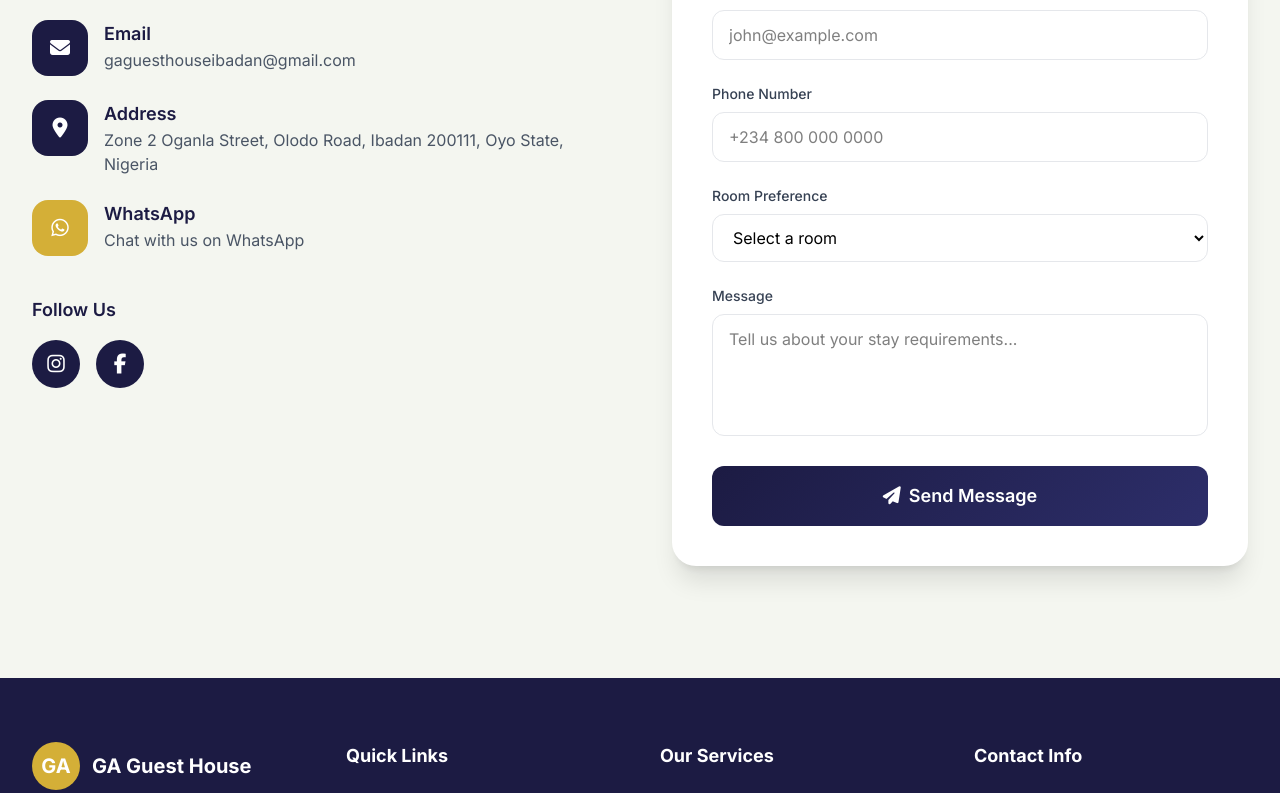
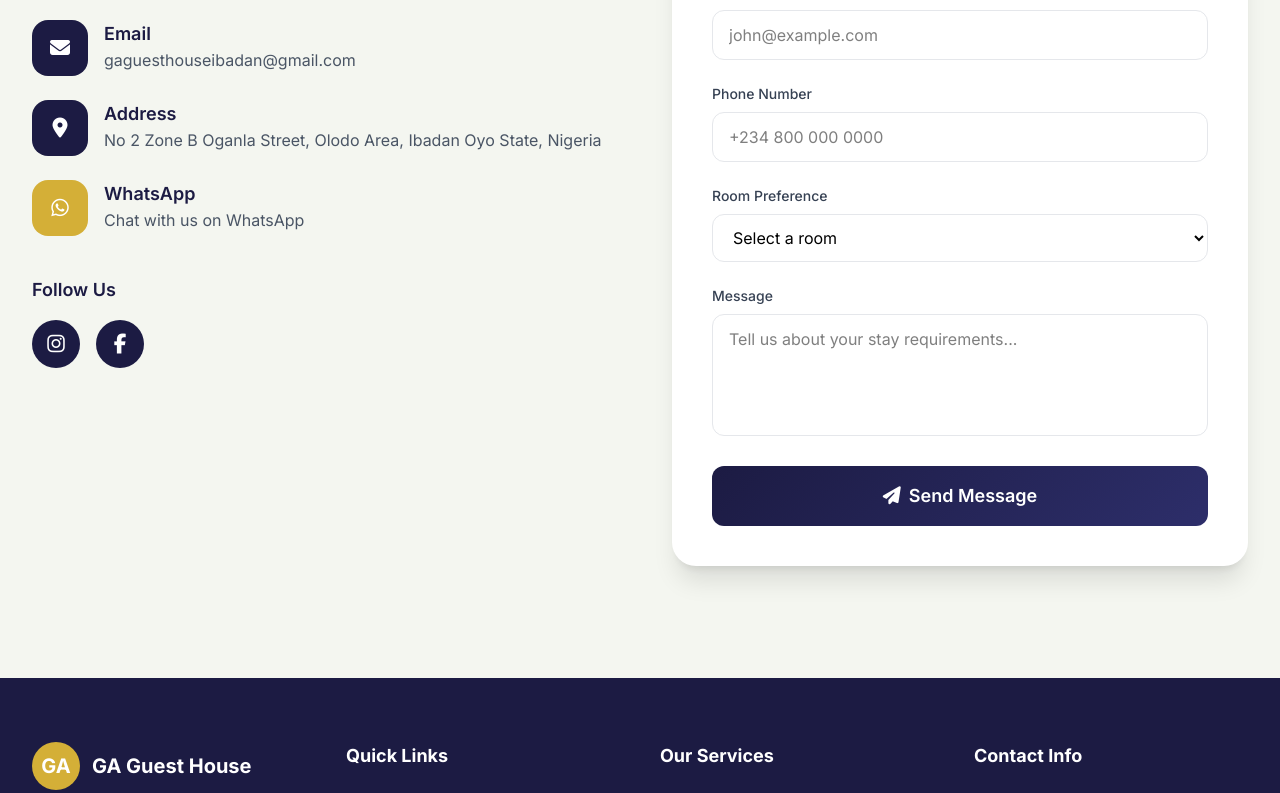
Before and after one commit to Larrybobby247/ga-guest-house, a React (Vite) app: page / in a window 1280 px wide. Shown: the part 5567-6360 px from the top of the page. Built offline with nearby package versions, Linux system fonts and the light colour scheme.

Commit message:
first commit

```diff
--- a/src/data/brandData.js
+++ b/src/data/brandData.js
@@ -146,7 +146,7 @@ export const brandData = {
   contact: {
     phone: "+234 810 724 1441",
     email: "gaguesthouseibadan@gmail.com",
-    address: "Zone 2 Oganla Street, Olodo Road, Ibadan 200111, Oyo State, Nigeria",
+    address: "No 2 Zone B Oganla Street, Olodo Area, Ibadan Oyo State, Nigeria",
     whatsappLink: "https://wa.me/2348107241441",
     socials: {
       instagram: "https://instagram.com",
```
